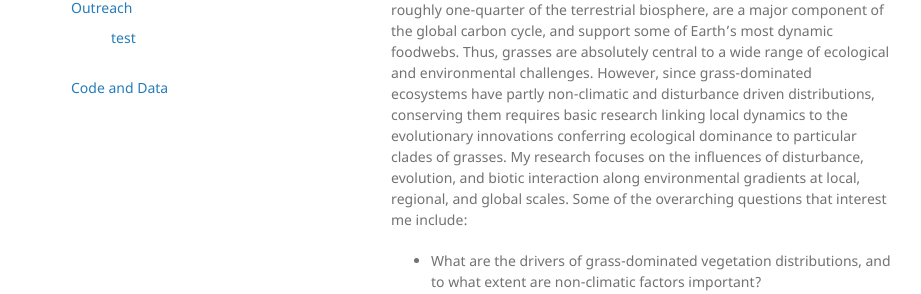
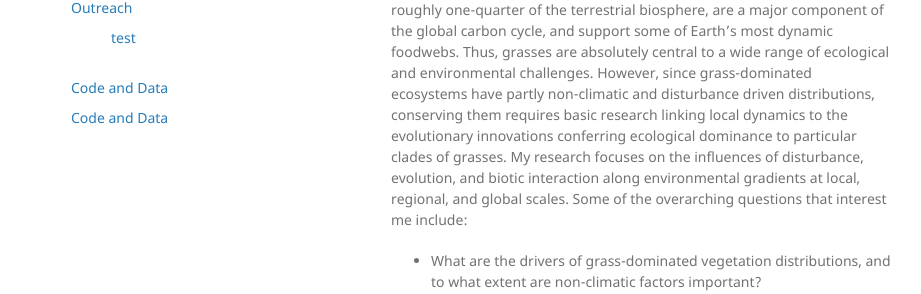
Before and after one commit to griffithdan/griffithdan.github.io, a Jekyll site: the page built from index.md, in a window 1280 px wide. Shown: the part 248-542 px from the top of the page, without its empty margins (179-1100 px from the left). Built offline with Jekyll 4.4.1, drawn with Linux system fonts in a browser that asks for light colours; our own code applies the rules of GitHub Pages for plain Markdown files.

Commit message:
Update navigation.yml

```diff
--- a/_data/navigation.yml
+++ b/_data/navigation.yml
@@ -2,9 +2,13 @@
   url: /
 
 - title: Outreach
+  url: /pages/outreach/publications.html
   sublinks:
     - title: test
       url: /pages/outreach/publications.html
 
 - title: Code and Data
   url: /pages/code_and_data/publications.html
+
+- title: Code and Data
+  url: /pages/code_and_data/publications.html
```
